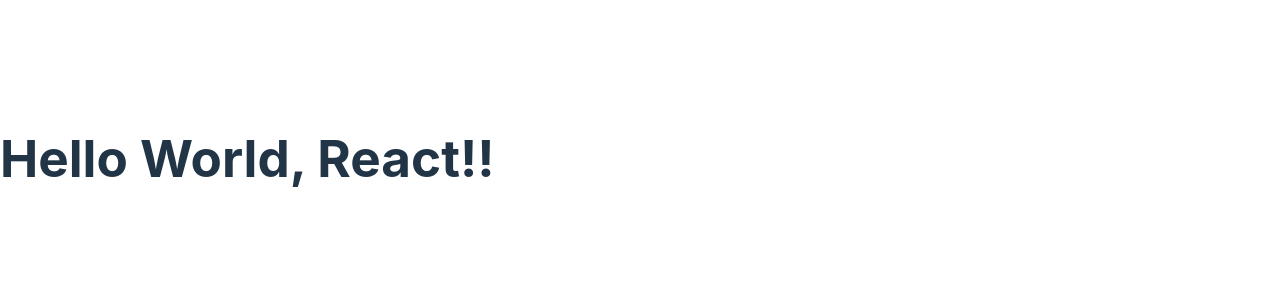
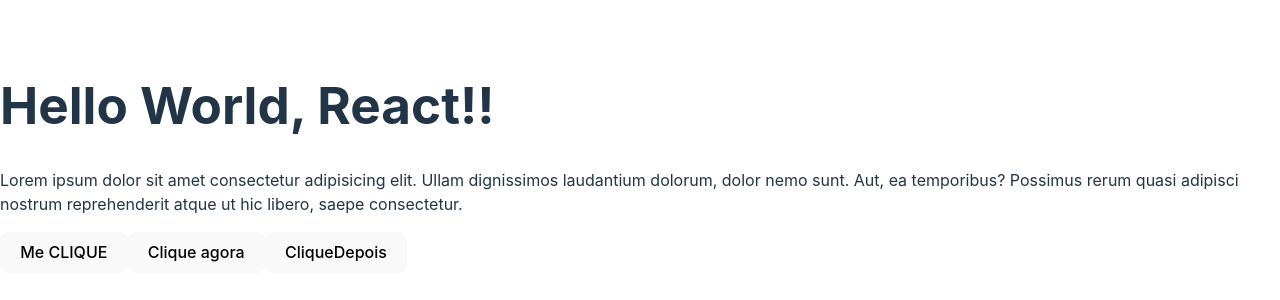
Before and after one commit to D-Franca-Almeida/LearningReact, a React (Vite) app in the folder MyFirstReact/: page / in a window 1280 px wide. Shown: the part 242-542 px from the top of the page. Built offline with nearby package versions, Linux system fonts and the light colour scheme.

Commit message:
Criando componentes

```diff
--- a/MyFirstReact/src/App.jsx
+++ b/MyFirstReact/src/App.jsx
@@ -1,11 +1,24 @@
-
+import MyComponent from "./components/MyComponent"
+import MyNewComponentButton from "./components/MyNewComponentButton"
 
 function App() {
 
 
   return (
-    <h1>Hello World, React!!</h1>
+    <div>
+
+
+      <h1>Hello World, React!!</h1>
+      <MyComponent></MyComponent>
+      <MyNewComponentButton conteudo='Me CLIQUE'></MyNewComponentButton>
+      <MyNewComponentButton conteudo='Clique agora'></MyNewComponentButton>
+      <MyNewComponentButton conteudo='CliqueDepois'></MyNewComponentButton>
+    </div>
   )
 }
 
+
+
+
+
 export default App
--- /dev/null
+++ b/MyFirstReact/src/components/MyComponent.jsx
@@ -0,0 +1,10 @@
+function MyComponent() {
+
+    return (
+        <p>Lorem ipsum dolor sit amet consectetur adipisicing elit. Ullam dignissimos laudantium dolorum,
+            dolor nemo sunt. Aut, ea temporibus? Possimus rerum quasi adipisci nostrum reprehenderit
+            atque ut hic libero, saepe consectetur.</p>
+    )
+}
+
+export default MyComponent
--- /dev/null
+++ b/MyFirstReact/src/components/MyNewComponentButton.jsx
@@ -0,0 +1,10 @@
+function MyNewComponentButton(props) {
+       console.log(props);
+    return (
+
+
+        <button>{props.conteudo}</button>
+    )
+}
+
+export default MyNewComponentButton
```
